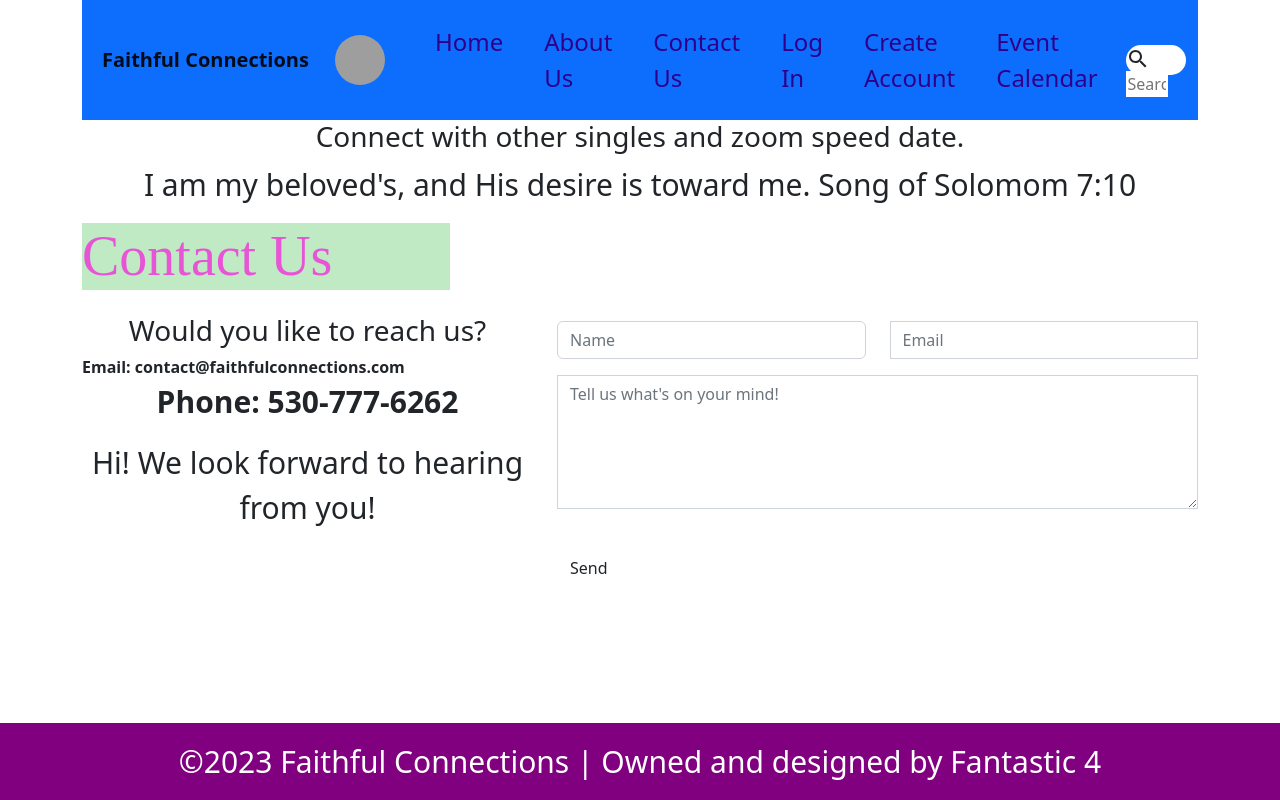
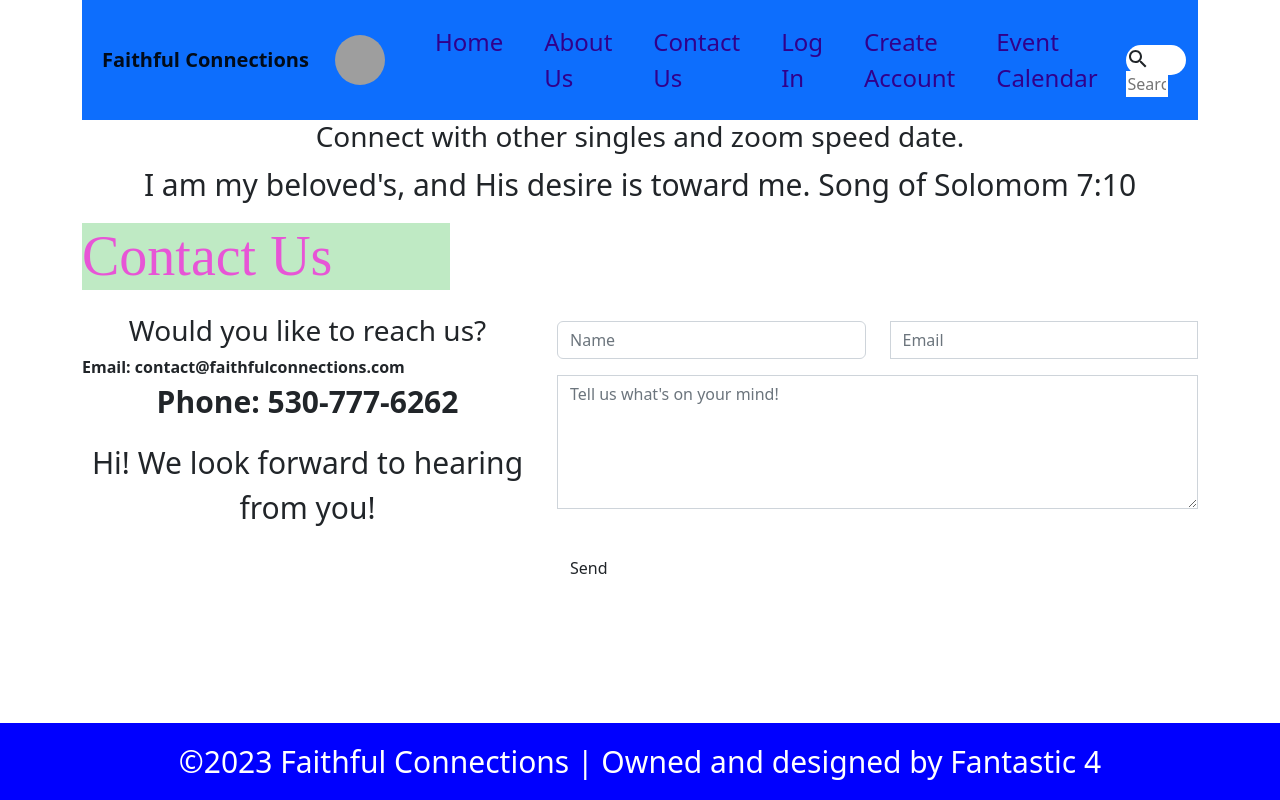
Before and after one commit to bethel-school-of-technology/team-fantastic-4-frontend, a React (Create React App) app: page /contact-us in a window 1280 px wide. Built offline with nearby package versions, Linux system fonts and the light colour scheme; grey boxes are pictures that could not be loaded.

Commit message:
//created event details and styling

```diff
--- a/src/App.js
+++ b/src/App.js
@@ -8,6 +8,7 @@ import ContactUs from './ContactUs';
 import Register from './Register';
 import EventCalendar from './EventCalendar';
 import Footer from './Footer';
+
 
 function App() {
   return (
@@ -22,6 +23,7 @@ function App() {
         <Route path='contact-us' element={<ContactUs />} />
         <Route path='register' element={<Register />} />
         <Route path='event-calendar' element={<EventCalendar />} />
+
       </Routes>
     </BrowserRouter>
     </div>
--- a/src/EventDetails.js
+++ b/src/EventDetails.js
@@ -62,6 +62,7 @@ function EventDetails() {
         <div>
             <h2>A Night in Paris</h2>
             <h3>Take a foreign vacation in the dreamy city of Paris!</h3>
+            <div><p>You will leave this party feeling like you really spent 3 hours mingling in Paris!</p></div>
             <div></div>
 
             <div class="event-details-where">
--- a/src/Footer.css
+++ b/src/Footer.css
@@ -1,6 +1,6 @@
 .main-footer{
     color: white;
-    background-color: purple;
+    background-color: blue;
     padding-top: 1em;
     position: relative;
     bottom: 0;
--- a/src/Footer.js
+++ b/src/Footer.js
@@ -1,5 +1,6 @@
 import React from 'react';
 import "./Footer.css"
+//import AppleIcon from '@mui/icons-material/Apple';
 
 const Footer = () => {
     return(
--- a/src/Home.js
+++ b/src/Home.js
@@ -16,7 +16,7 @@ import { Stack } from 'react-bootstrap';
 function Home() {
     return (
         <>
-        <Navbar expand="lg" bg='primary'>
+        <Navbar expand='lg' bg='primary'>
         {/* <Container> */}
          <div className="NavbarLeft"></div>
           <Navbar.Brand className="logo">Faithful Connections</Navbar.Brand>
@@ -29,6 +29,7 @@ function Home() {
             <Link to="/login" className="nav-link">Log In</Link>
             <Link to="/register" className="nav-link">Create Account</Link>
             <Link to="/event-calendar" className="nav-link">Event Calendar</Link>
+
           </Nav>
           <div className="NavbarCenter">
          <div className="searchbar">
--- a/src/Register.js
+++ b/src/Register.js
@@ -1,6 +1,7 @@
 import './Register.css';
 import { useState } from 'react';
 import axios from 'axios';
+
 
 
 function Register() {
```
